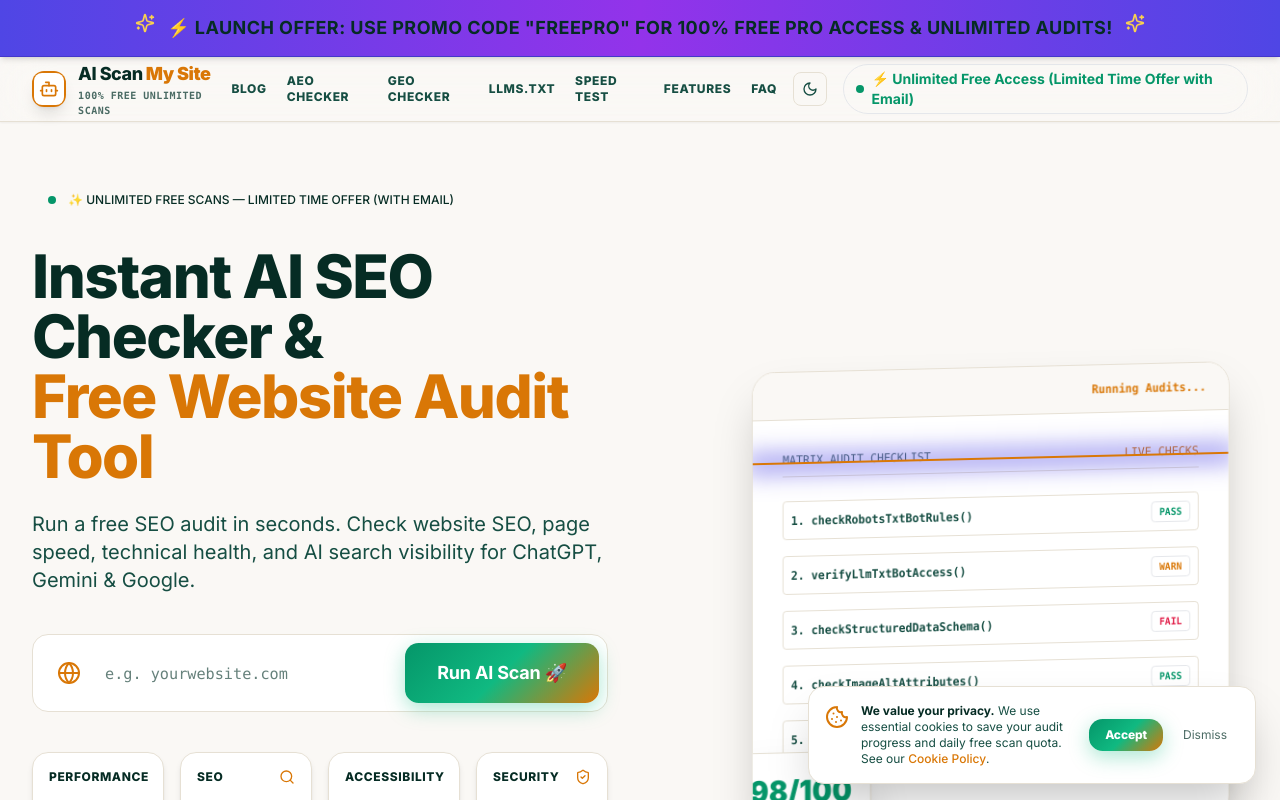
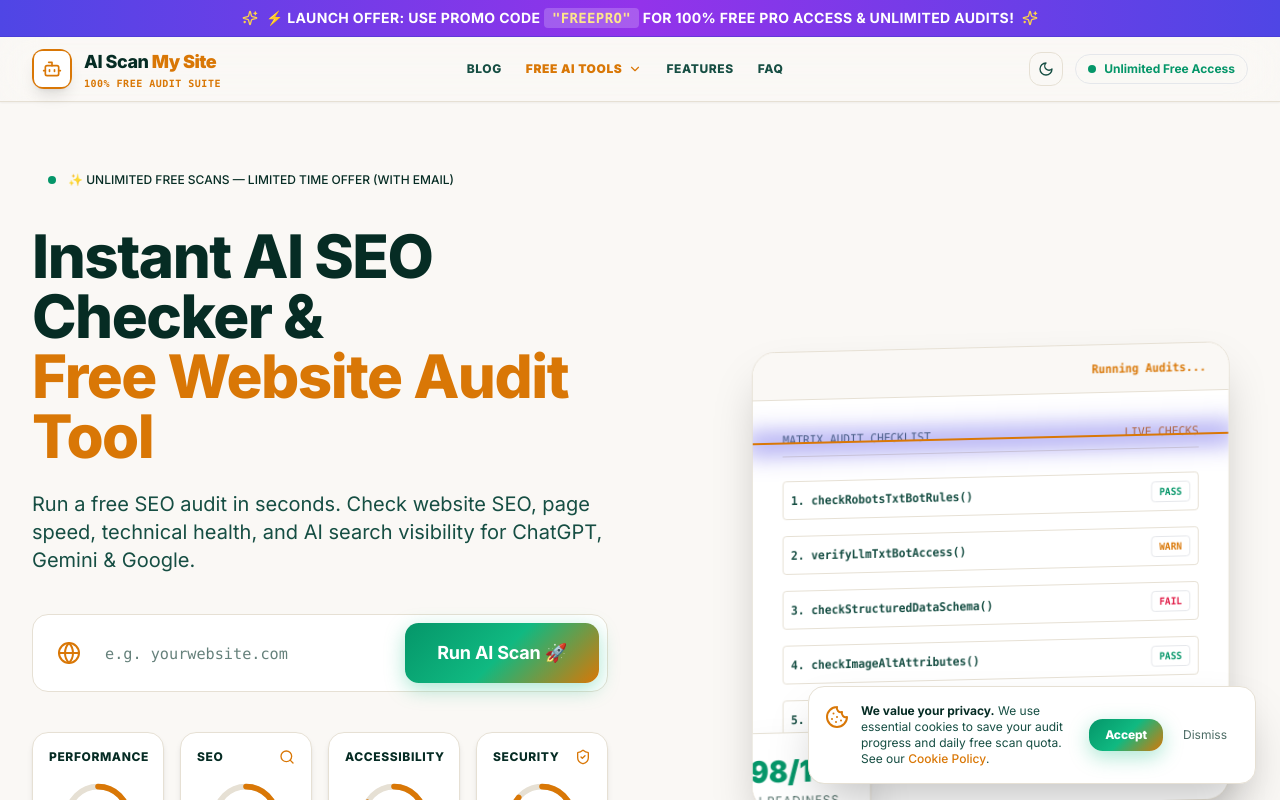
Before and after one commit to ecommatrix1/ai-scan-my-site, a Next.js app: page / in a window 1280 px wide. Shown: the top 800 px of the page. Built offline with nearby package versions, Linux system fonts and the light colour scheme.

Commit message:
feat: Redesign top header with sleek promo banner and Free AI Tools dropdown menu

```diff
--- a/AIScanMySite.tsx
+++ b/AIScanMySite.tsx
@@ -263,6 +263,7 @@
   const [settingsBingKey, setSettingsBingKey] = useState("");
   const [settingsSaving, setSettingsSaving] = useState(false);
   const [settingsSaved, setSettingsSaved] = useState(false);
+  const [isToolsDropdownOpen, setIsToolsDropdownOpen] = useState(false);
 
   const [weeklyAlertEmail, setWeeklyAlertEmail] = useState("");
   const [alertSubscribed, setAlertSubscribed] = useState(false);
@@ -623,62 +624,131 @@
   return (
     <div className={`min-h-screen font-sans transition-colors duration-300 antialiased ${!lightTheme ? "bg-cosmic-space bg-cosmic-grid text-white" : ""}`}>
       {/* TOP PROMO BANNER */}
-      <div className={`text-center py-3.5 px-6 border-b relative z-50 transition-colors duration-300 ${
-        lightTheme
-          ? "bg-gradient-to-r from-indigo-600 via-purple-600 to-indigo-600 border-indigo-700 shadow-md"
-          : "bg-gradient-to-r from-violet-950 via-purple-900 to-violet-950 border-violet-800/40"
-      }`}>
-        <p className="text-sm sm:text-base md:text-lg font-bold tracking-wide text-ink flex flex-wrap items-center justify-center gap-3">
-          <Sparkles className="w-5 h-5 animate-bounce shrink-0 text-amber-300" />
-          <span>⚡ LAUNCH OFFER: USE PROMO CODE "FREEPRO" FOR 100% FREE PRO ACCESS & UNLIMITED AUDITS!</span>
-          <Sparkles className="w-5 h-5 animate-bounce shrink-0 text-amber-300" />
-        </p>
+      <div className="bg-gradient-to-r from-indigo-600 via-purple-600 to-indigo-600 border-b border-indigo-700/50 py-2 px-4 text-center z-50 relative">
+        <div className="max-w-7xl mx-auto flex items-center justify-center gap-2 text-xs sm:text-sm font-bold text-white tracking-wide">
+          <Sparkles className="w-4 h-4 text-amber-300 animate-pulse shrink-0" />
+          <span>⚡ LAUNCH OFFER: USE PROMO CODE <strong className="bg-white/20 px-2 py-0.5 rounded font-mono text-amber-200">"FREEPRO"</strong> FOR 100% FREE PRO ACCESS & UNLIMITED AUDITS!</span>
+          <Sparkles className="w-4 h-4 text-amber-300 animate-pulse shrink-0" />
+        </div>
       </div>
 
       {/* TOP NAVIGATION BAR */}
-      <header className={`sticky top-0 z-40 backdrop-blur-xl border-b border-border transition-all duration-300 ${
-        lightTheme
-          ? "bg-surface/95 shadow-sm"
-          : "bg-surface/95 shadow-lg"
-      }`}>
-        <div className="max-w-7xl mx-auto px-4 sm:px-6 lg:px-8 h-16 flex items-center justify-between">
-          <div onClick={() => setAppState("HERO")} className="flex items-center gap-3 cursor-pointer group">
-            <div className="w-9 h-9 rounded-xl bg-accent p-0.5 shadow-lg shadow-accent/20 group-hover:scale-105 transition-transform">
-              <div className={`w-full h-full rounded-lg flex items-center justify-center transition-colors duration-300 bg-surface`}>
+      <header className="sticky top-0 z-40 backdrop-blur-xl border-b border-border bg-surface/95 shadow-sm transition-all duration-300">
+        <div className="max-w-7xl mx-auto px-4 sm:px-6 lg:px-8 h-16 flex items-center justify-between gap-4">
+          {/* Logo */}
+          <div onClick={() => setAppState("HERO")} className="flex items-center gap-3 cursor-pointer group shrink-0">
+            <div className="w-10 h-10 rounded-xl bg-accent p-0.5 shadow-lg shadow-accent/20 group-hover:scale-105 transition-transform">
+              <div className="w-full h-full rounded-lg flex items-center justify-center bg-surface">
                 <Bot className="w-5 h-5 text-accent" />
               </div>
             </div>
             <div className="flex flex-col">
-              <span className={`font-heading font-extrabold text-lg tracking-tight transition-colors duration-300 ${
-                lightTheme ? "text-ink" : "text-ink"
-              }`}>
-                AI Scan
-                <span className="text-accent font-black"> My Site</span>
+              <span className="font-heading font-extrabold text-lg tracking-tight text-ink">
+                AI Scan<span className="text-accent font-black"> My Site</span>
               </span>
-              <span className={`text-[10px] font-mono tracking-wider font-bold transition-colors duration-300 text-ink-3`}>
-                100% FREE UNLIMITED SCANS
+              <span className="text-[10px] font-mono tracking-wider font-extrabold text-accent uppercase">
+                100% Free Audit Suite
               </span>
             </div>
           </div>
-          <div className="flex items-center gap-4">
-            <div className="hidden lg:flex items-center gap-5 text-xs font-extrabold tracking-wider text-ink-2 transition-colors duration-300">
-              <a href="/blog" className="transition-colors hover:text-accent">BLOG</a>
-              <a href="/aeo-checker" className="transition-colors hover:text-accent">AEO CHECKER</a>
-              <a href="/geo-checker" className="transition-colors hover:text-accent">GEO CHECKER</a>
-              <a href="/llms-txt-generator" className="transition-colors hover:text-accent">LLMS.TXT</a>
-              <a href="/speed-test" className="transition-colors hover:text-accent">SPEED TEST</a>
-              <a href="#features" className="transition-colors hover:text-accent">FEATURES</a>
-              <a href="#faq" className="transition-colors hover:text-accent">FAQ</a>
+
+          {/* Navigation Links with Dropdown */}
+          <div className="hidden lg:flex items-center gap-6 text-xs font-extrabold tracking-wider text-ink-2">
+            <a href="/blog" className="transition-colors hover:text-accent py-2">
+              BLOG
+            </a>
+
+            {/* FREE AI TOOLS DROPDOWN */}
+            <div
+              className="relative"
+              onMouseEnter={() => setIsToolsDropdownOpen(true)}
+              onMouseLeave={() => setIsToolsDropdownOpen(false)}
+            >
+              <button
+                onClick={() => setIsToolsDropdownOpen(!isToolsDropdownOpen)}
+                className="flex items-center gap-1.5 py-2 transition-colors hover:text-accent text-accent font-black focus:outline-none"
+              >
+                <span>FREE AI TOOLS</span>
+                <ChevronDown className={`w-3.5 h-3.5 transition-transform duration-200 ${isToolsDropdownOpen ? "rotate-180" : ""}`} />
+              </button>
+
+              <AnimatePresence>
+                {isToolsDropdownOpen && (
+                  <motion.div
+                    initial={{ opacity: 0, y: 8 }}
+                    animate={{ opacity: 1, y: 0 }}
+                    exit={{ opacity: 0, y: 8 }}
+                    transition={{ duration: 0.15 }}
+                    className="absolute top-full left-0 mt-1 w-64 p-2 rounded-2xl bg-surface border border-border shadow-2xl z-50 space-y-1"
+                  >
+                    <a href="/aeo-checker" className="flex items-start gap-3 p-2.5 rounded-xl hover:bg-surface-2 transition-colors group">
+                      <div className="w-7 h-7 rounded-lg bg-rose-500/10 border border-rose-500/30 flex items-center justify-center shrink-0 mt-0.5">
+                        <Bot className="w-4 h-4 text-rose-400" />
+                      </div>
+                      <div>
+                        <div className="text-xs font-bold text-ink group-hover:text-accent transition-colors">Free AEO Checker</div>
+                        <div className="text-[11px] text-ink-3 font-normal mt-0.5">Test ChatGPT & Claude visibility</div>
+                      </div>
+                    </a>
+
+                    <a href="/geo-checker" className="flex items-start gap-3 p-2.5 rounded-xl hover:bg-surface-2 transition-colors group">
+                      <div className="w-7 h-7 rounded-lg bg-amber-500/10 border border-amber-500/30 flex items-center justify-center shrink-0 mt-0.5">
+                        <Brain className="w-4 h-4 text-amber-400" />
+                      </div>
+                      <div>
+                        <div className="text-xs font-bold text-ink group-hover:text-accent transition-colors">Free GEO Checker</div>
+                        <div className="text-[11px] text-ink-3 font-normal mt-0.5">Test Google AI Overviews & Perplexity</div>
+                      </div>
+                    </a>
+
+                    <a href="/llms-txt-generator" className="flex items-start gap-3 p-2.5 rounded-xl hover:bg-surface-2 transition-colors group">
+                      <div className="w-7 h-7 rounded-lg bg-indigo-500/10 border border-indigo-500/30 flex items-center justify-center shrink-0 mt-0.5">
+                        <FileText className="w-4 h-4 text-indigo-400" />
+                      </div>
+                      <div>
+                        <div className="text-xs font-bold text-ink group-hover:text-accent transition-colors">llms.txt Generator</div>
+                        <div className="text-[11px] text-ink-3 font-normal mt-0.5">Generate clean AI search manifest</div>
+                      </div>
+                    </a>
+
+                    <a href="/speed-test" className="flex items-start gap-3 p-2.5 rounded-xl hover:bg-surface-2 transition-colors group">
+                      <div className="w-7 h-7 rounded-lg bg-emerald-500/10 border border-emerald-500/30 flex items-center justify-center shrink-0 mt-0.5">
+                        <Zap className="w-4 h-4 text-emerald-400" />
+                      </div>
+                      <div>
+                        <div className="text-xs font-bold text-ink group-hover:text-accent transition-colors">AI Bot Speed Test</div>
+                        <div className="text-[11px] text-ink-3 font-normal mt-0.5">Measure Google Lighthouse & bot load</div>
+                      </div>
+                    </a>
+                  </motion.div>
+                )}
+              </AnimatePresence>
             </div>
-            <button onClick={() => setLightTheme(!lightTheme)} aria-label="Toggle Theme" className="p-2 rounded-lg border border-border bg-surface-2 hover:bg-surface transition-all duration-300 text-ink-2 hover:text-ink">
+
+            <a href="#features" className="transition-colors hover:text-accent py-2">FEATURES</a>
+            <a href="#faq" className="transition-colors hover:text-accent py-2">FAQ</a>
+          </div>
+
+          {/* Right Action Items */}
+          <div className="flex items-center gap-3">
+            <button
+              onClick={() => setLightTheme(!lightTheme)}
+              aria-label="Toggle Theme"
+              className="p-2 rounded-xl border border-border bg-surface-2 hover:bg-surface transition-all duration-300 text-ink-2 hover:text-ink"
+            >
               {lightTheme ? <Moon className="w-4 h-4" /> : <Sun className="w-4 h-4" />}
             </button>
-            <div className="hidden md:flex items-center gap-2 px-3 py-1 rounded-full border border-success/30 bg-success-weak text-success text-sm font-bold transition-colors duration-300">
+
+            <div className="hidden sm:flex items-center gap-2 px-3 py-1.5 rounded-full border border-success/30 bg-success-weak text-success text-xs font-bold">
               <span className="w-2 h-2 rounded-full bg-success animate-pulse" />
-              <span>⚡ Unlimited Free Access (Limited Time Offer with Email)</span>
+              <span>Unlimited Free Access</span>
             </div>
+
             {appState !== "HERO" && (
-              <button onClick={() => setAppState("HERO")} className="flex items-center gap-2 text-xs font-bold px-3 py-1.5 rounded-lg border border-border bg-surface-2 hover:bg-surface text-ink-2 hover:text-ink transition-colors duration-300">
+              <button
+                onClick={() => setAppState("HERO")}
+                className="flex items-center gap-1.5 text-xs font-bold px-3 py-2 rounded-xl border border-accent/40 bg-accent/10 hover:bg-accent/20 text-accent transition-colors"
+              >
                 <RefreshCw className="w-3.5 h-3.5" />
                 <span>New Audit</span>
               </button>
```
